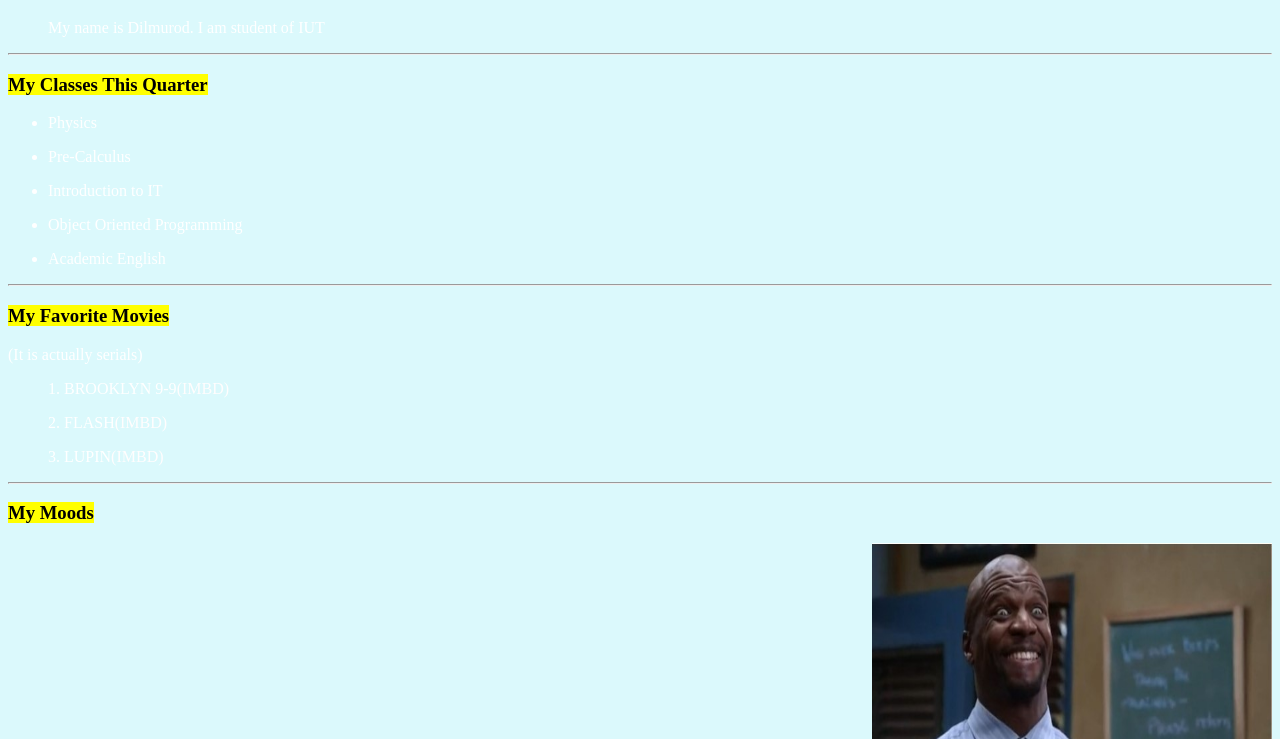
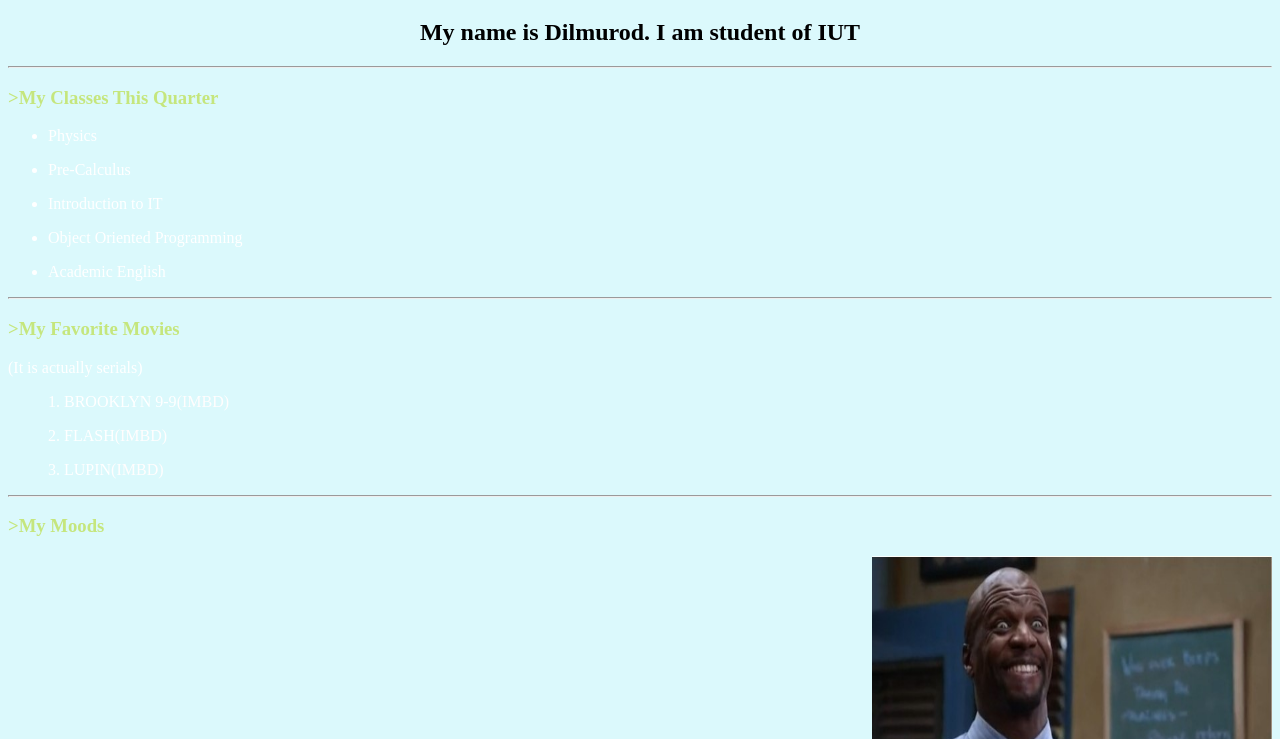
Before and after one commit to themaxmudov/html, a plain HTML site: page index.html in a window 1280 px wide. Shown: the part 61-800 px from the top of the page. Drawn offline with Linux system fonts and the light colour scheme.

Commit message:
Update index.html

```diff
--- a/index.html
+++ b/index.html
@@ -14,22 +14,22 @@
     </head>
     <body>
     <h1>About me</h1>
-    <ul>My name is Dilmurod. I am student of IUT</ul>
+    <h2>My name is Dilmurod. I am student of IUT</h2>
     <hr>
-    <p><h3> <mark>My Classes This Quarter</h3></p>
+    <p><h3>>My Classes This Quarter</h3></p>
     <ul><li>Physics</li></ul>
     <ul><li>Pre-Calculus</li></ul>
     <ul><li>Introduction to IT</li></ul>
     <ul><li>Object Oriented Programming</li></ul>
     <ul><li>Academic English</li></ul>
     <hr>
-    <p><h3><mark>My Favorite Movies</h3></p>
+    <p><h3>>My Favorite Movies</h3></p>
     <p><h9>(It is actually serials)</h9></p>
     <ul>1. BROOKLYN 9-9<a href="https://www.imdb.com/title/tt2467372/">(IMBD)</a></ul>
     <ul>2. FLASH<a href="https://www.imdb.com/title/tt3107288/">(IMBD)</a></ul>
     <ul>3. LUPIN<a href="https://www.imdb.com/title/tt2531336/">(IMBD)</a></ul>
     <hr>
-    <p><h3><mark>My Moods</h3></p>
+    <p><h3>>My Moods</h3></p>
 <div class = "happy">
     <marquee behavior="alternate" direction="left">
     <img src="terry2.jpg" width="400" height="300"></img>
@@ -43,7 +43,7 @@
     </marquee>
 </div>
 <hr>
-<p><h3><mark>Fun facts about my neighbors</h3></p>
+<p><h3>>Fun facts about my neighbors</h3></p>
     <p>Akhror</p>
     <ul><li>Always happy, but the psychologist said he is aggressive</li></ul>
     <p>Mirshod</p>
```
